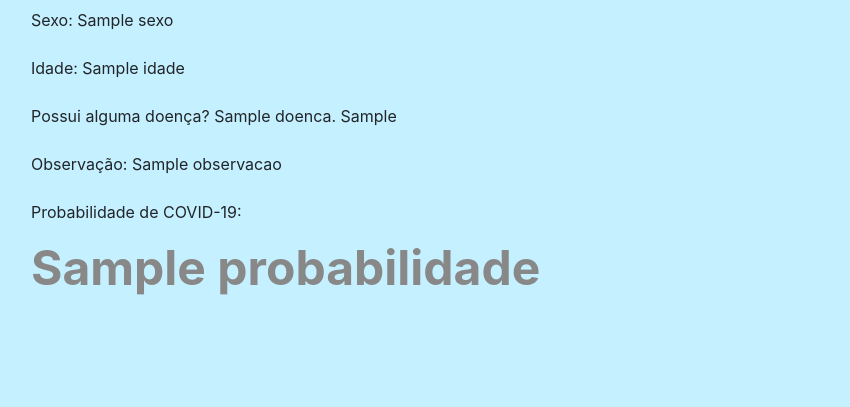
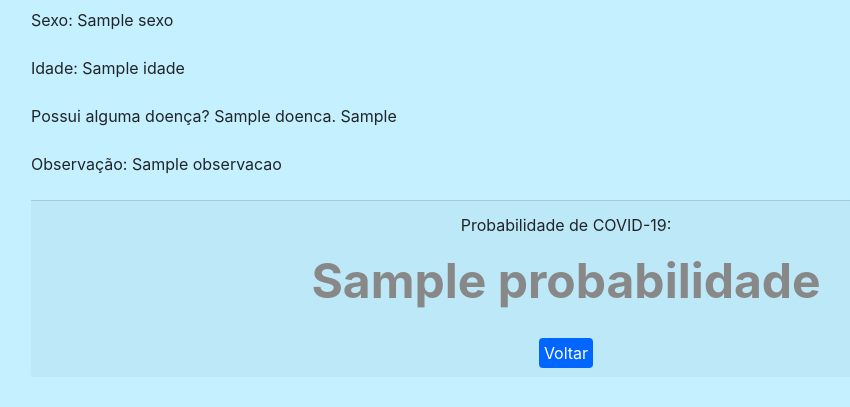
Before and after one commit to lucasf20/corona, a Django app: template coronaPredictor/templates/resultado.html in a window 1280 px wide. Shown: the part 171-578 px from the top of the page, without its empty margins (74-924 px from the left). Run offline with Django 3.2, Linux system fonts and the light colour scheme; the template is opened without the code that fills it: most values are stand-ins (such as "Sample title", 1, 10 or a date in 2020).

Commit message:
Centralizando Resultado

```diff
--- a/coronaPredictor/templates/resultado.html
+++ b/coronaPredictor/templates/resultado.html
@@ -11,9 +11,9 @@
 
 <body>
     <style>
-    input.sub{
+        input.sub {
             background-color: rgb(0, 102, 255);
-        color:white;
+            color: white;
             padding: 5px 5px;
             margin: 5px 0;
             border: none;
@@ -21,7 +21,17 @@
             cursor: pointer;
         }
 
-    label.prob{
+        a.voltar {
+            background-color: rgb(0, 102, 255);
+            color: white;
+            padding: 5px 5px;
+            margin: 5px 0;
+            border: none;
+            border-radius: 4px;
+            cursor: pointer;
+        }
+
+        label.prob {
             color: {{color}};
             font-size: 300%;
         }
@@ -66,7 +76,7 @@
                         <div class="form-group">
                             <label for="Nome">Observação: {{observacao}}</label>
                         </div>
-
+                        <div class="card-footer text-center">
                             <div class="form-group">
                                 <label for="Nome">Probabilidade de COVID-19:</label>
                                 <br>
@@ -74,7 +84,11 @@
                                     <strong>{{probabilidade}}</strong>
                                 </label>
                             </div>
+                            <a href="/" class="voltar">Voltar</a>
+                        </div>
 
+
+                    </div>
                 </div>
 
             </div>
```
Lines whose indentation alone changed are shown as unchanged.
